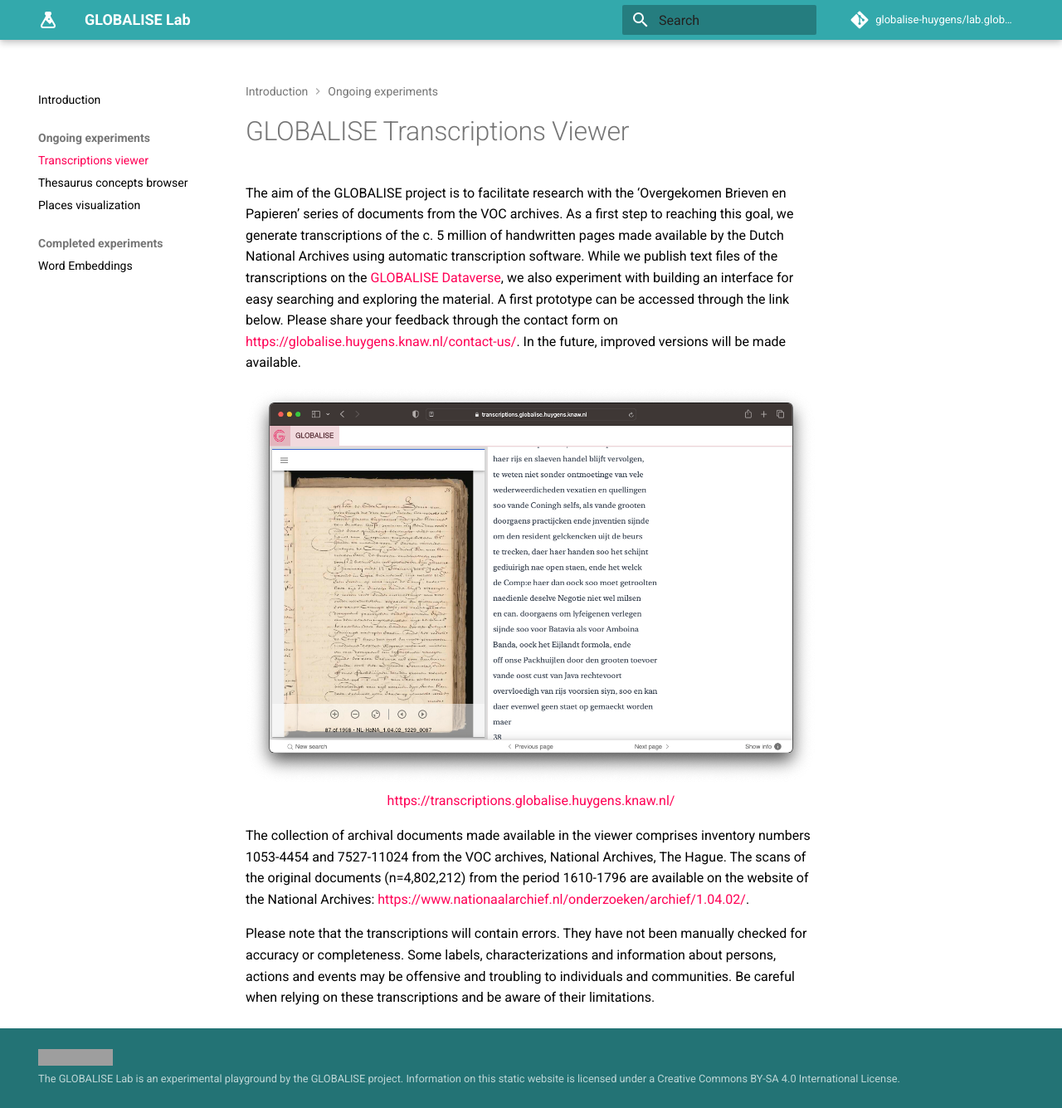
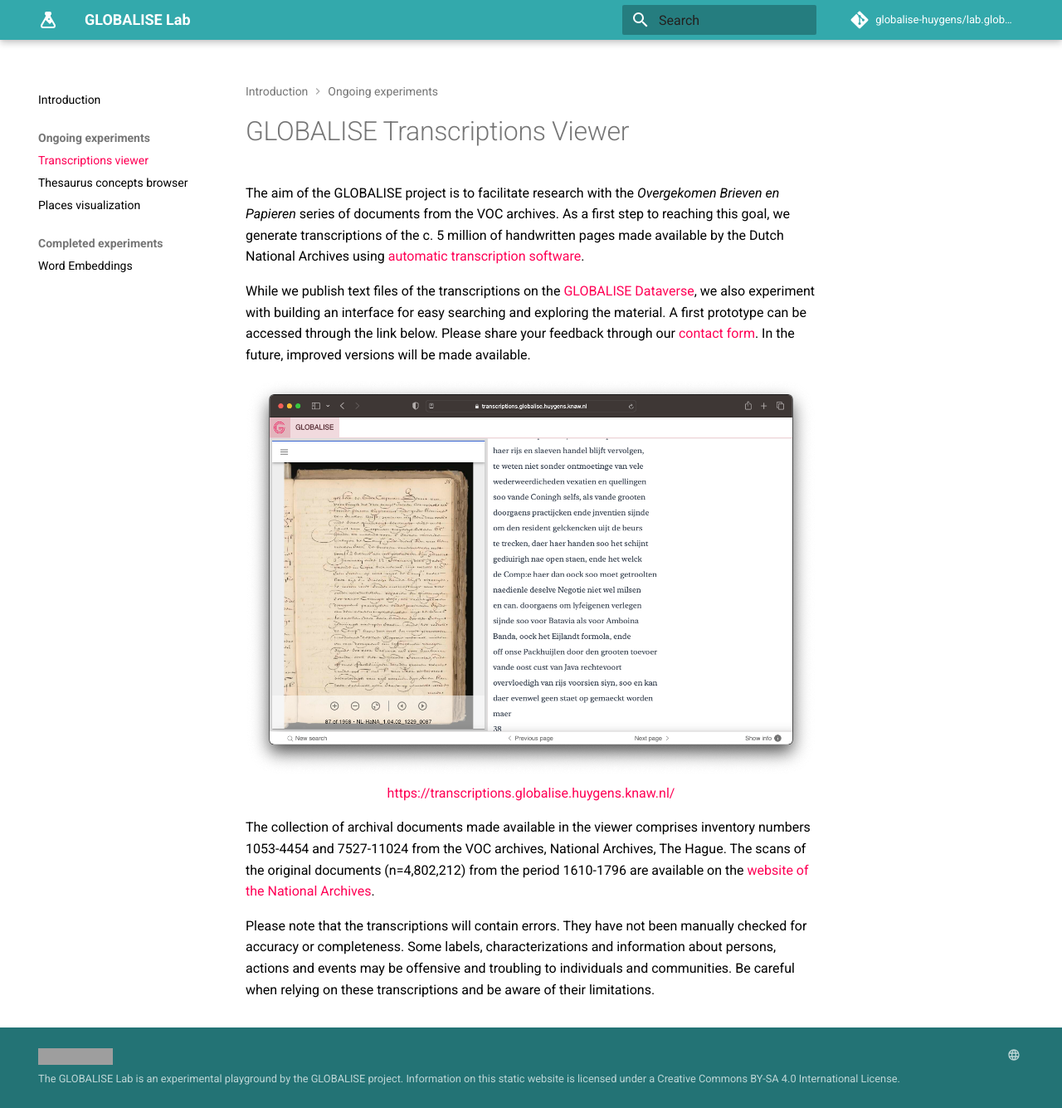
Before and after one commit to globalise-huygens/tanap.docs.globalise.huygens.knaw.nl, an MkDocs documentation site: the page built from docs/experiments/htr-viewer.md, in a window 1280 px wide and 1335 px high. Shown: the whole window at 83% size. Built offline with MkDocs 1.6.1 and Material for MkDocs 9.7.7, drawn with Linux system fonts in a browser that asks for light colours; comment, search, counter and statistics services are not loaded; grey boxes are pictures that could not be loaded.

Commit message:
refactor and small changes

```diff
--- a/docs/experiments/htr-viewer.md
+++ b/docs/experiments/htr-viewer.md
@@ -1,10 +1,12 @@
 # GLOBALISE Transcriptions Viewer
 
-The aim of the GLOBALISE project is to facilitate research with the 'Overgekomen Brieven en Papieren' series of documents from the VOC archives. As a first step to reaching this goal, we generate transcriptions of the c. 5 million of handwritten pages made available by the Dutch National Archives using automatic transcription software. While we publish text files of the transcriptions on the [GLOBALISE Dataverse](https://datasets.iisg.amsterdam/dataverse/globalise), we also experiment with building an interface for easy searching and exploring the material. A first prototype can be accessed through the link below. Please share your feedback through the contact form on [https://globalise.huygens.knaw.nl/contact-us/](https://globalise.huygens.knaw.nl/contact-us/). In the future, improved versions will be made available.
+The aim of the GLOBALISE project is to facilitate research with the _Overgekomen Brieven en Papieren_ series of documents from the VOC archives. As a first step to reaching this goal, we generate transcriptions of the c. 5 million of handwritten pages made available by the Dutch National Archives using [automatic transcription software](https://github.com/knaw-huc/loghi).
 
-<p style="text-align: center;"><a href="https://transcriptions.globalise.huygens.knaw.nl/" target="_blank"><img src="/static/img/htr-viewer-transcriptions.png" alt="GLOBALISE Transcriptions Viewer"><br>
+While we publish text files of the transcriptions on the [GLOBALISE Dataverse](https://datasets.iisg.amsterdam/dataverse/globalise), we also experiment with building an interface for easy searching and exploring the material. A first prototype can be accessed through the link below. Please share your feedback through our [contact form](https://globalise.huygens.knaw.nl/contact-us/). In the future, improved versions will be made available.
+
+<p style="text-align: center;"><a href="https://transcriptions.globalise.huygens.knaw.nl/" target="_blank"><img src="/static/img/htr-viewer-transcriptions-screenshot.png" alt="GLOBALISE Transcriptions Viewer"><br>
 https://transcriptions.globalise.huygens.knaw.nl/</a></p>
 
-The collection of archival documents made available in the viewer comprises inventory numbers 1053-4454 and 7527-11024 from the VOC archives, National Archives, The Hague. The scans of the original documents (n=4,802,212) from the period 1610-1796 are available on the website of the National Archives: [https://www.nationaalarchief.nl/onderzoeken/archief/1.04.02/](https://www.nationaalarchief.nl/onderzoeken/archief/1.04.02/).
+The collection of archival documents made available in the viewer comprises inventory numbers 1053-4454 and 7527-11024 from the VOC archives, National Archives, The Hague. The scans of the original documents (n=4,802,212) from the period 1610-1796 are available on the [website of the National Archives](https://www.nationaalarchief.nl/onderzoeken/archief/1.04.02/).
 
 Please note that the transcriptions will contain errors. They have not been manually checked for accuracy or completeness. Some labels, characterizations and information about persons, actions and events may be offensive and troubling to individuals and communities. Be careful when relying on these transcriptions and be aware of their limitations.
--- a/mkdocs.yml
+++ b/mkdocs.yml
@@ -4,7 +4,8 @@
 
 theme:
   name: material
-  # logo: static/globalise_g.svg
+  # logo: static/img/logo/globalise_g.svg
+  favicon: static/img/logo/globalise_g.svg
   icon:
     logo: material/flask
   features:
@@ -39,9 +40,10 @@
 extra_css:
   - stylesheets/extra.css
 extra:
-  #   social:
-  #     - icon: fontawesome/brands/mastodon
-  #       link: https://fosstodon.org/@squidfunk
+  social:
+    - icon: material/web
+      name: Website
+      link: https://globalise.huygens.knaw.nl/
   generator: false
 copyright: <p>
   <a rel="license" href="http://creativecommons.org/licenses/by-sa/4.0/"><img alt="Creative Commons License"
```
Also changed, not shown: README.md (+1 -1 lines), docs/experiments/places-visualization.md (+1 -1 lines), docs/index.md (+4 -4 lines), docs/static/img/htr-viewer-transcriptions-screenshot.png (renamed from docs/static/img/htr-viewer-transcriptions.png), docs/static/img/logo/globalise.svg, docs/static/img/logo/globalise_g.svg, docs/static/img/logo/globalise_lab.svg.
